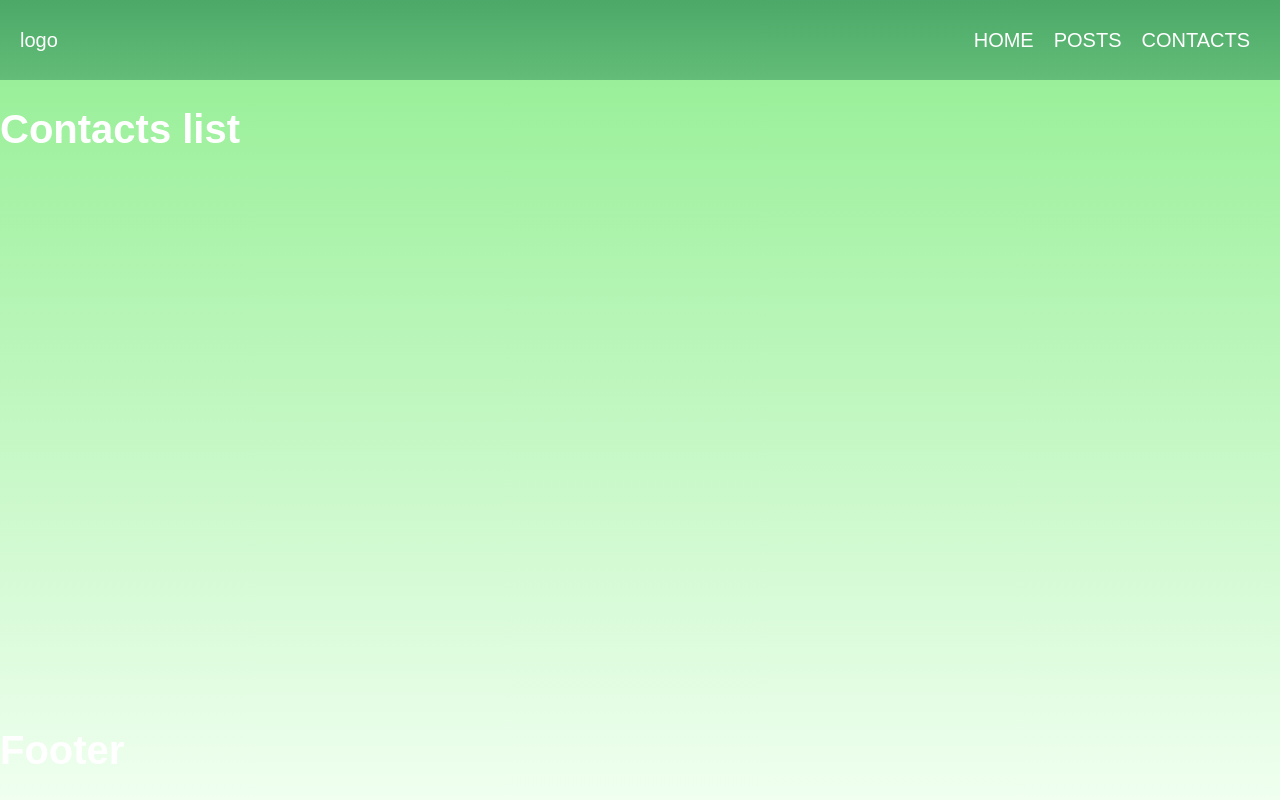
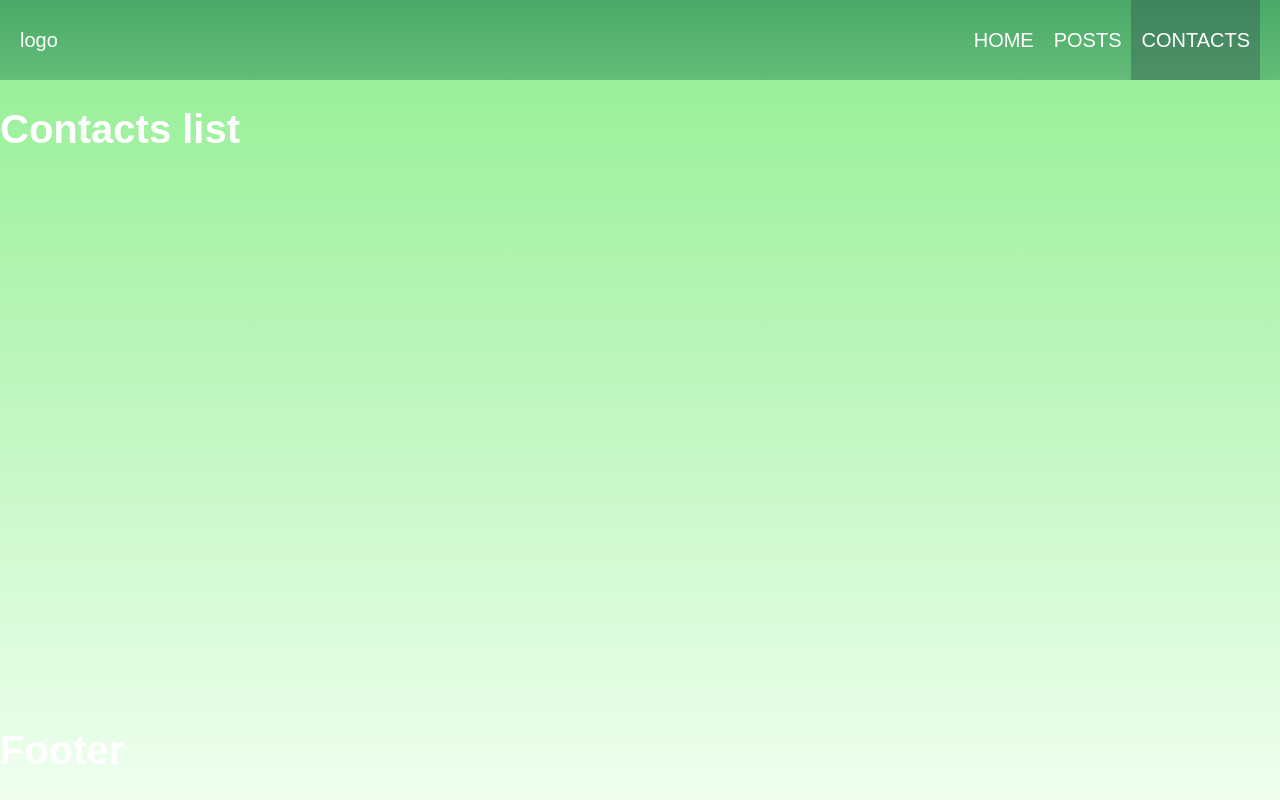
Before and after one commit to Mary-xmarsiancax/next-js-app, a Next.js app: page /contacts in a window 1280 px wide. Built offline with nearby package versions, Linux system fonts and the light colour scheme.

Commit message:
добавила стиль для активной ссылки добавила redirect на главную со стр 404.js

```diff
--- a/components/Navbar.js
+++ b/components/Navbar.js
@@ -1,16 +1,22 @@
 import s from "../styles/Navbar.module.scss"
 import Link from "next/link";
+import {useRouter} from "next/router";
 
+const navigation = [
+    {id: 1, title: "Home", path: "/"},
+    {id: 2, title: "Posts", path: "/posts"},
+    {id: 3, title: "Contacts", path: "/contacts"},
+]
 const Navbar = () => {
+    const {pathname} = useRouter();
     return <div className={s.nav}>
         <nav className={s.nav}>
             <div className={s.logo}>
                 logo
             </div>
             <div className={s.links}>
-               <Link href={"/"}><a>Home</a></Link>
-               <Link href={"/posts"}><a>Posts</a></Link>
-               <Link href={"/contacts"}><a>Contacts</a></Link>
+                {navigation.map(({id, title, path}) =>
+                    (<Link key={id} href={path}><a className={pathname === path ? s.active : null}>{title}</a></Link>))}
             </div>
         </nav>
     </div>
```
Also changed, not shown: pages/404.js (+8 -0 lines). Lines whose indentation alone changed are shown as unchanged.
